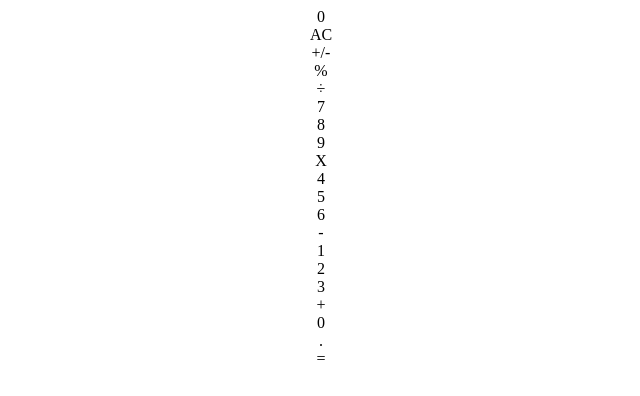
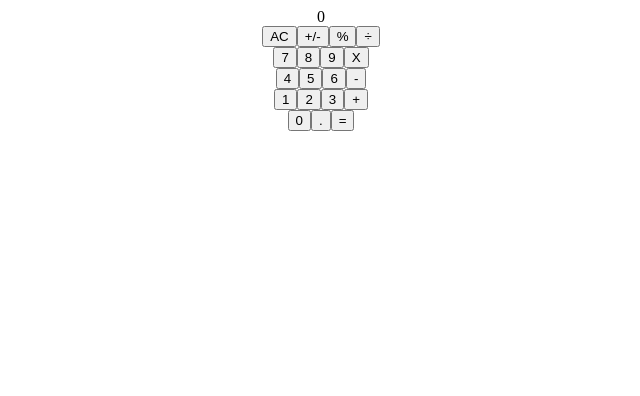
Before and after one commit to Abdoulaye-Thespy/React-Calculator, a React (Create React App) app: page / in a window 1280 px wide. Shown: the top 396 px of the page, without its empty margins (319-959 px from the left). Built offline with nearby package versions, Linux system fonts and the light colour scheme.

Commit message:
destruct props to avoid linter errors

```diff
--- a/src/components/App.js
+++ b/src/components/App.js
@@ -1,7 +1,7 @@
 import React from 'react';
 import '../App.css';
-import  Display  from './Display';
-import ButtonPanel  from './ButtonPanel';
+import Display from './Display';
+import ButtonPanel from './ButtonPanel';
 
 function App() {
   return (
--- a/src/components/Button.js
+++ b/src/components/Button.js
@@ -1,12 +1,16 @@
 import React from 'react';
 import PropTypes from 'prop-types';
 
-function Button(props) {
-	return <div>{props.buttonName}</div>;
+function Button({ buttonName }) {
+  return (
+    <button name={buttonName} value={buttonName} type="button">
+      {buttonName}
+    </button>
+  );
 }
 
 Button.propTypes = {
-	buttonName: PropTypes.string
+  buttonName: PropTypes.string.isRequired,
 };
 
 export default Button;
--- a/src/components/Display.js
+++ b/src/components/Display.js
@@ -2,15 +2,16 @@ import React from 'react';
 import PropTypes from 'prop-types';
 
 function Display(props) {
-	return <div>{props.result}</div>;
+  const { result } = props;
+  return <div>{result}</div>;
 }
 
 Display.propTypes = {
-	result: PropTypes.string
+  result: PropTypes.string,
 };
 
 Display.defaultProps = {
-	result: '0'
+  result: '0',
 };
 
 export default Display;
```
Also changed, not shown: src/components/ButtonPanel.js (+4 -4 lines), src/index.js (+4 -4 lines). Lines whose indentation alone changed are shown as unchanged.
